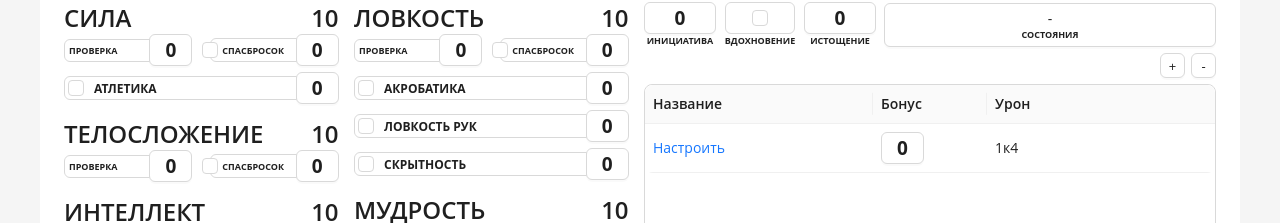
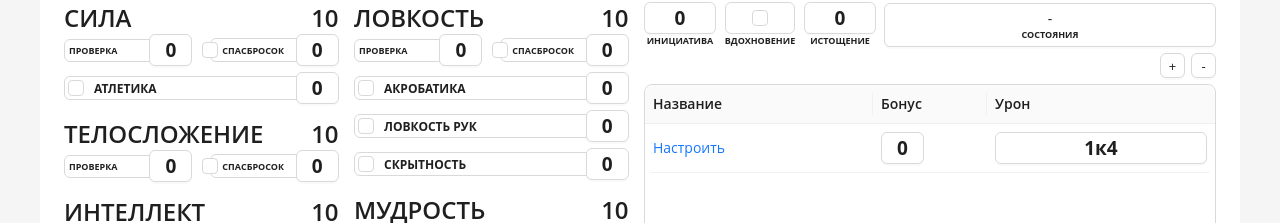
Before and after one commit to SugawaraKoushi/dnd-notes-client-app, a React (Create React App) app: page /characters/new in a window 1280 px wide. Shown: the part 168-391 px from the top of the page. Built offline with nearby package versions, Linux system fonts and the light colour scheme.

Commit message:
Handle attack and damage buttons clicks

```diff
--- a/src/components/characters/StatusTracker.jsx
+++ b/src/components/characters/StatusTracker.jsx
@@ -4,10 +4,12 @@ import { useContext } from "react";
 import { StatusTrackerContext } from "./context/StatusTrackerContext";
 import "./index.css";
 import { rollDice } from "../services/RollDiceService";
+import { NotificationContext } from "./context/NotificationContext";
 
 const StatusTracker = (props) => {
-    const { onInspirationChange, onExhaustChange, onRollButtonClick } =
+    const { onInspirationChange, onExhaustChange } =
         useContext(StatusTrackerContext);
+    const { onRollButtonClick } = useContext(NotificationContext);
 
     const exhaustingLevels = [
         { key: 1, label: <span>0</span>, onClick: () => onExhaustChange(0) },
--- a/src/components/characters/abilities/AbilityCheck.jsx
+++ b/src/components/characters/abilities/AbilityCheck.jsx
@@ -6,13 +6,12 @@ import { AbilityContext } from "../context/AbilityContext";
 import AbilityModal from "./AbilityModal";
 import SkillModal from "../SkillModal";
 import { rollDice } from "../../services/RollDiceService";
+import { NotificationContext } from "../context/NotificationContext";
 
 const AbilityCheck = (props) => {
-    const {
-        onSavingThrowProficiencyChange,
-        onSkillProficiencyChange,
-        onRollButtonClick,
-    } = useContext(AbilityContext);
+    const { onSavingThrowProficiencyChange, onSkillProficiencyChange } =
+        useContext(AbilityContext);
+    const { onRollButtonClick } = useContext(NotificationContext);
     const [isModalOpen, setIsModalOpen] = useState(false);
 
     const labelClassName = props.skill
--- a/src/components/characters/attacks/AttacksTable.jsx
+++ b/src/components/characters/attacks/AttacksTable.jsx
@@ -6,17 +6,23 @@ import Attack from "../../../model/Attack";
 import AttackModal from "./AttackModal";
 import { modifierAsString } from "../../services/ModifierService";
 import { AttackContext } from "../context/AttackContext";
+import { NotificationContext } from "../context/NotificationContext";
+import { rollDice } from "../../services/RollDiceService";
 
 const AttacksTable = () => {
     const [isModalOpen, setIsModalOpen] = useState(false);
     const { attacks, character, onAttacksChange } = useContext(AttackContext);
+    const { onRollButtonClick } = useContext(NotificationContext);
     const [selectedAttackIndex, setSelectedAttackIndex] = useState(null);
 
     const datasource = useMemo(() => {
         return attacks.map((attack, index) => ({
             key: index,
             name: attack.name,
-            bonus: attack.proficiencyBonus + attack.additionalBonus + attack.abilityBonus,
+            bonus:
+                attack.proficiencyBonus +
+                attack.additionalBonus +
+                attack.abilityBonus,
             damage: attack.damage,
         }));
     }, [attacks]);
@@ -54,6 +60,46 @@ const AttacksTable = () => {
         onAttacksChange(newAttacks);
     };
 
+    const handleRollAttackButtonClick = (bonus, attackName) => {
+        console.log(attackName);
+
+        const dice = 20;
+        const times = 1;
+        const value = rollDice(times, dice);
+
+        let result = {
+            type: "бросок",
+            value: value,
+            modifier: bonus,
+            dice: dice,
+            times: times,
+            ability: `атаки ${attackName}`,
+        };
+
+        onRollButtonClick(result);
+    };
+
+    const handleRollDamageButtonClick = (damage, attackName) => {
+        const numbers = damage.match(/-?\d+/g).map(Number);
+
+        const times = numbers[0];
+        const dice = numbers[1];
+        const modifier = numbers.length > 2 ? numbers[2] : 0;
+
+        const value = rollDice(times, dice);
+
+        let result = {
+            type: "бросок",
+            value: value,
+            modifier: modifier,
+            dice: dice,
+            times: times,
+            ability: `урона ${attackName}`,
+        };
+
+        onRollButtonClick(result);
+    };
+
     const columns = [
         {
             title: "Название",
@@ -68,8 +114,13 @@ const AttacksTable = () => {
             title: "Бонус",
             dataIndex: "bonus",
             width: "20%",
-            render: (bonus) => (
-                <Button className="bonus-attack-button">
+            render: (bonus, attack) => (
+                <Button
+                    className="bonus-attack-button"
+                    onClick={() =>
+                        handleRollAttackButtonClick(bonus, attack.name)
+                    }
+                >
                     {modifierAsString(bonus)}
                 </Button>
             ),
@@ -78,6 +129,16 @@ const AttacksTable = () => {
             title: "Урон",
             dataIndex: "damage",
             width: "40%",
+            render: (damage, attack) => (
+                <Button
+                    className="damage-attack-button"
+                    onClick={() =>
+                        handleRollDamageButtonClick(damage, attack.name)
+                    }
+                >
+                    {damage}
+                </Button>
+            ),
         },
     ];
 
--- a/src/components/characters/attacks/index.css
+++ b/src/components/characters/attacks/index.css
@@ -23,3 +23,10 @@
     max-width: 43px;
     max-height: 32px;
 }
+
+.damage-attack-button {
+    font-weight: 700;
+    font-size: 19px;
+    width: 100%;
+    max-height: 32px;
+}
--- a/src/components/characters/context/AbilityContext.js
+++ b/src/components/characters/context/AbilityContext.js
@@ -8,6 +8,4 @@ export const AbilityContext = createContext({
 
     onSkillProficiencyChange: (index) => {},
     onSkillBonusChange: (index, bonus) => {},
-
-    onRollButtonClick: (result) => {},
 });
--- /dev/null
+++ b/src/components/characters/context/NotificationContext.js
@@ -0,0 +1,5 @@
+import { createContext } from "react";
+
+export const NotificationContext = createContext({
+    onRollButtonClick: (result) => {}
+});
--- a/src/components/characters/context/StatusTrackerContext.js
+++ b/src/components/characters/context/StatusTrackerContext.js
@@ -3,5 +3,4 @@ import { createContext } from "react";
 export const StatusTrackerContext = createContext({
     onInspirationChange: () => {},
     onExhaustChange: () => {},
-    onRollButtonClick: (result) => {},
 });
```
Also changed, not shown: src/components/characters/NewCharacter.jsx (+23 -22 lines).
